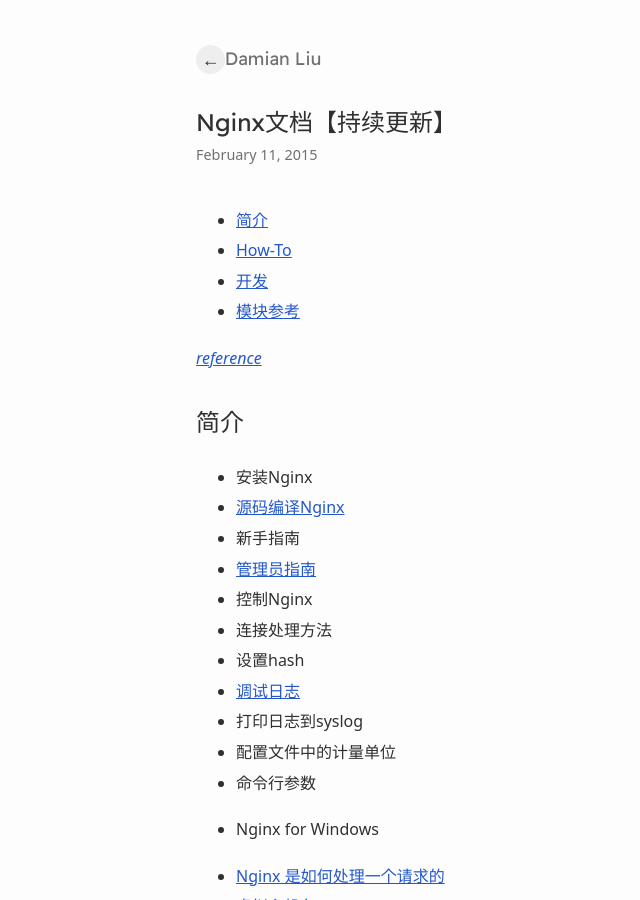
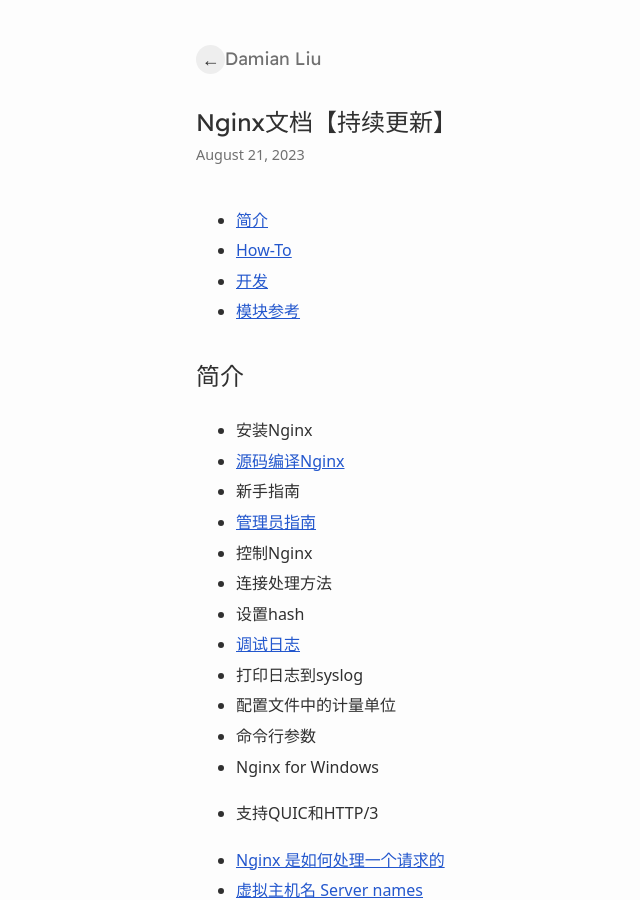
Before and after one commit to ssdr/site, a Jekyll site: the page built from _posts/nginx/2023-08-21-nginx-document.md, in a window 1280 px wide and 900 px high. Shown: the whole window, without its empty margins (120-760 px from the left). Built offline with Jekyll 4.4.1, drawn with Linux system fonts in a browser that asks for light colours; some of the changed text lies outside the part shown.

Commit message:
update posts

```diff
--- a/404.html
+++ b/404.html
@@ -3,8 +3,7 @@
   <head>
     <meta content="width=device-width, initial-scale=1.0, user-scalable=no" name="viewport">
     <meta content="text/html; charset=utf-8" http-equiv="content-type">
-    <meta content="http://yanl.cc/images/og.png" property="og:image">
-    <meta content="@damianliu" property="og:title">
+    <meta content="http://yanl.cc/assets/logo.png" property="og:image">
     <meta content="http://yanl.cc" property="og:url">
     <title>404</title>
   </head>
--- a/_posts/nginx/2015-02-11-nginx-document.md
+++ b/_posts/nginx/2023-08-21-nginx-document.md
@@ -5,8 +5,6 @@ category: Nginx
 
 * 目录
 {:toc #markdown-toc}
-
-*[reference](http://nginx.org/en/docs/)*
 
 ## 简介
 
@@ -22,6 +20,7 @@ category: Nginx
  - 配置文件中的计量单位
  - 命令行参数
  - Nginx for Windows
+ - 支持QUIC和HTTP/3
 
  - [Nginx 是如何处理一个请求的](/ngx-docs/how-nginx-processes-a-request)
  - [虚拟主机名 Server names](/ngx-docs/server-names)
@@ -89,27 +88,28 @@ category: Nginx
  - ngx_http_mirror_module
  - ngx_http_mp4_module
  - ngx_http_perl_module
- - ngx_http_proxy_module
+ - **ngx_http_proxy_module**
  - ngx_http_random_index_module
  - ngx_http_realip_module
  - ngx_http_referer_module
- - ngx_http_rewrite_module
+ - **ngx_http_rewrite_module**
  - ngx_http_scgi_module
  - ngx_http_secure_link_module
  - ngx_http_session_log_module
  - ngx_http_spdy_module
  - ngx_http_split_clients_module
  - ngx_http_ssi_module
- - ngx_http_ssl_module
+ - **ngx_http_ssl_module**
  - ngx_http_status_module
  - ngx_http_stub_status_module
  - ngx_http_sub_module
- - ngx_http_upstream_module
+ - **ngx_http_upstream_module**
  - ngx_http_upstream_conf_module
  - ngx_http_upstream_hc_module
  - ngx_http_userid_module
  - ngx_http_uwsgi_module
- - ngx_http_v2_module
+ - **ngx_http_v2_module**
+ - **ngx_http_v3_module**
  - ngx_http_xslt_module
 
  - ngx_mail_core_module
@@ -140,6 +140,10 @@ category: Nginx
  - ngx_stream_zone_sync_module
 
  - ngx_google_perftools_module
+ - ngx_otel_module
 
  ---
- *updated at 2020.06.22*
+
+*[reference](http://nginx.org/en/docs/)*
+
+*updated at 2023.08.21*
```
